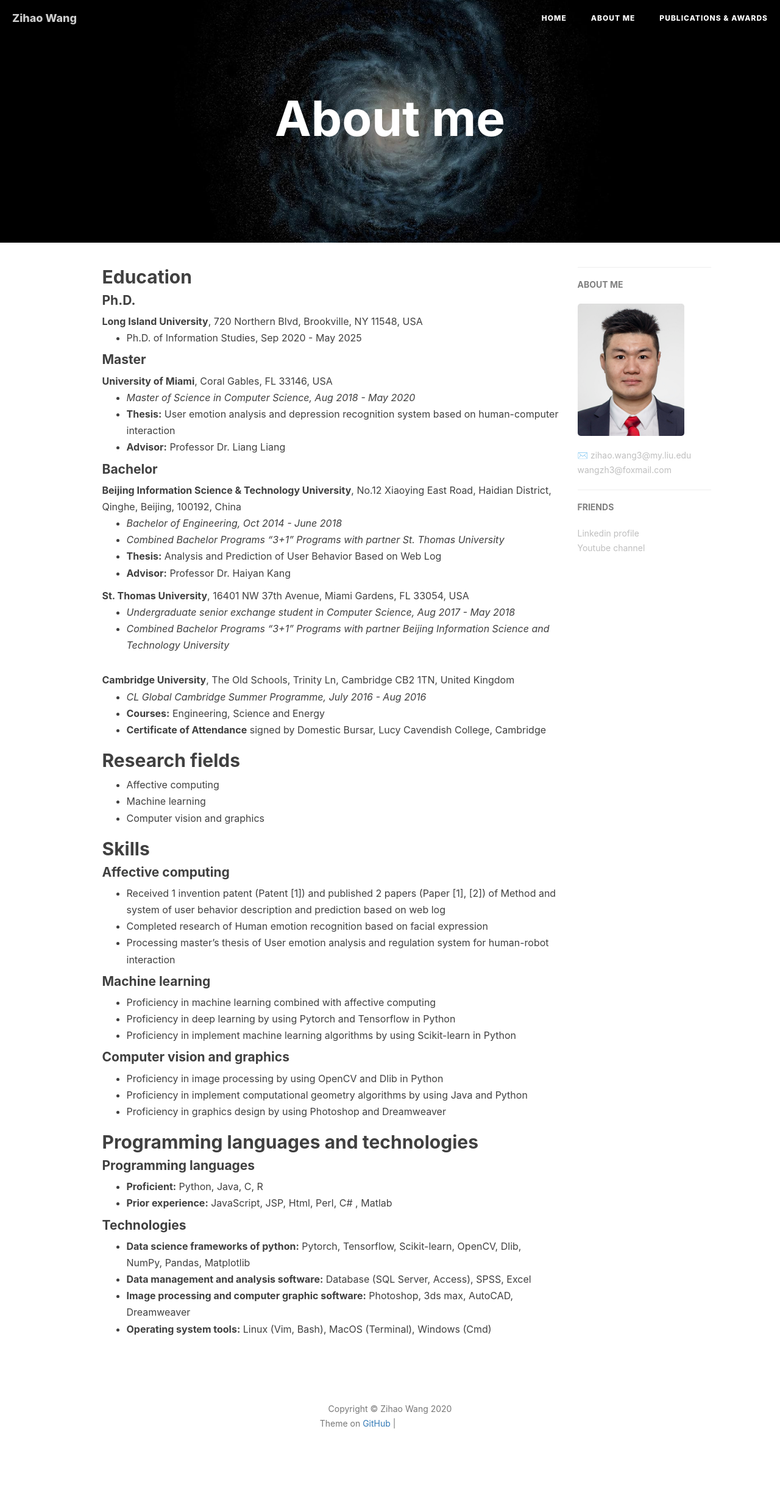
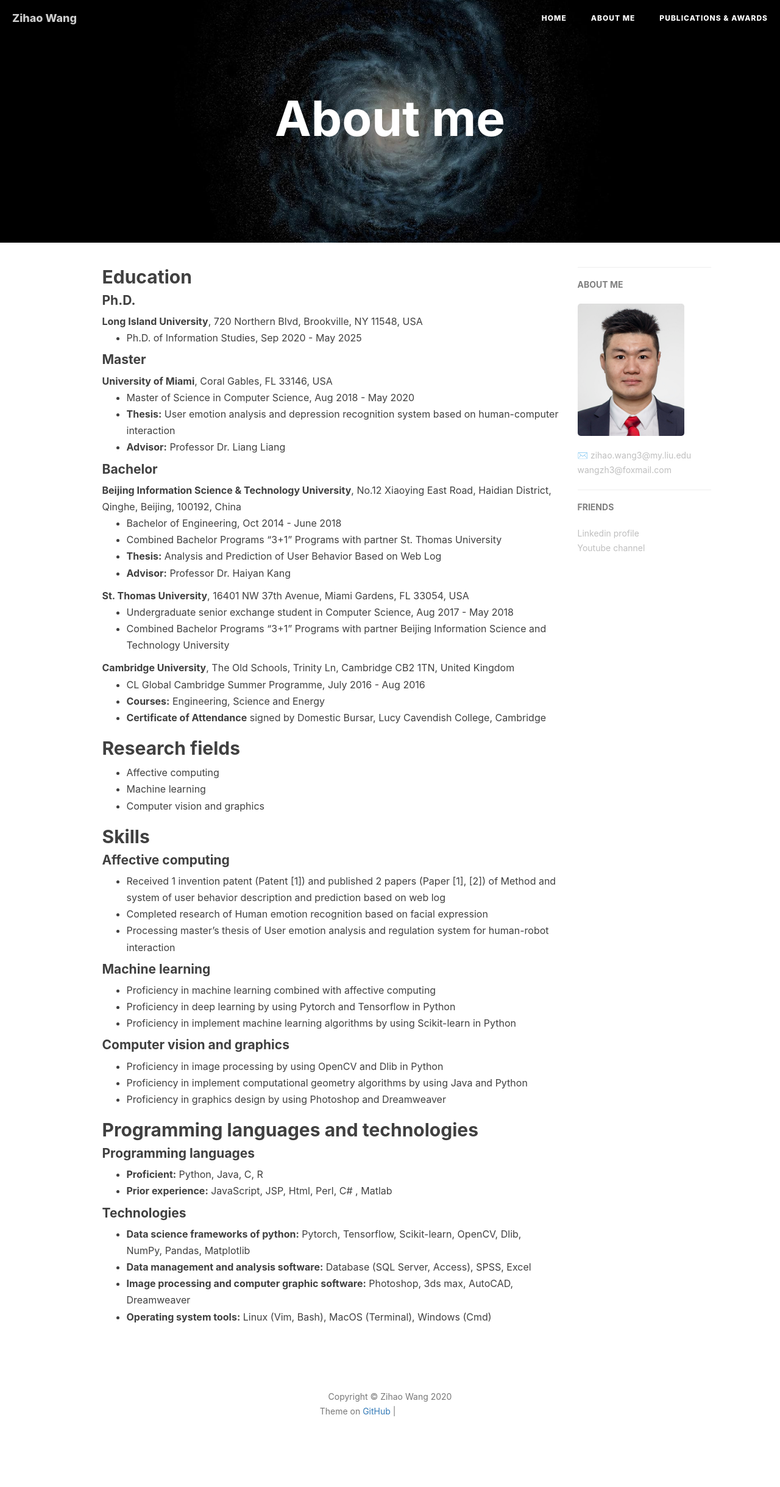
Before and after one commit to wangzh3/wangzh3.github.io, a Jekyll site: the page built from about.html, in a window 1280 px wide. Shown: the whole page at 61% size. Built offline with Jekyll 4.4.1, drawn with Linux system fonts in a browser that asks for light colours; nearby versions of some CDN libraries; comment, search, counter and statistics services are not loaded; grey boxes are pictures that could not be loaded.

```diff
--- a/about.html
+++ b/about.html
@@ -15,7 +15,7 @@ header-img: "img/post-bg-desk.jpg"
     <h4><strong>Master</strong></h4>
     <strong>University of Miami</strong>, Coral Gables, FL 33146, USA
     <ul>
-    <li><i>Master of Science in Computer Science, Aug 2018 - May 2020</i></li>
+    <li>Master of Science in Computer Science, Aug 2018 - May 2020</li>
     <li><strong>Thesis:</strong> User emotion analysis and depression recognition system based on human-computer interaction </li>
     <li><strong>Advisor:</strong> Professor Dr. Liang Liang</li>
     </ul>
@@ -23,20 +23,20 @@ header-img: "img/post-bg-desk.jpg"
     <h4><strong>Bachelor</strong></h4>
     <strong>Beijing Information Science & Technology University</strong>, No.12 Xiaoying East Road, Haidian District, Qinghe, Beijing, 100192, China
     <ul>
-    <li><i>Bachelor of Engineering, Oct 2014 - June 2018</i></li>
-    <li><i>Combined Bachelor Programs “3+1” Programs with partner St. Thomas University</i></li>
+    <li>Bachelor of Engineering, Oct 2014 - June 2018</li>
+    <li>Combined Bachelor Programs “3+1” Programs with partner St. Thomas University</li>
     <li><strong>Thesis:</strong> Analysis and Prediction of User Behavior Based on Web Log </li>
     <li><strong>Advisor:</strong> Professor Dr. Haiyan Kang</li>
     </ul>
 
     <strong>St. Thomas University</strong>, 16401 NW 37th Avenue, Miami Gardens, FL 33054, USA
     <ul>
-    <li><i>Undergraduate senior exchange student in Computer Science, Aug 2017 - May 2018 </i></li>
-    <li><i>Combined Bachelor Programs “3+1” Programs with partner Beijing Information Science and Technology University</p></i>
+    <li>Undergraduate senior exchange student in Computer Science, Aug 2017 - May 2018 </li>
+    <li>Combined Bachelor Programs “3+1” Programs with partner Beijing Information Science and Technology University</li>
     </ul>
     <strong>Cambridge University</strong>, The Old Schools, Trinity Ln, Cambridge CB2 1TN, United Kingdom
     <ul>
-    <li><i>CL Global Cambridge Summer Programme, July 2016 - Aug 2016</i></li>
+    <li>CL Global Cambridge Summer Programme, July 2016 - Aug 2016</li>
     <li><strong>Courses:</strong> Engineering, Science and Energy</li>
     <li><strong>Certificate of Attendance</strong> signed by Domestic Bursar, Lucy Cavendish College, Cambridge</li>
     </ul>
```
